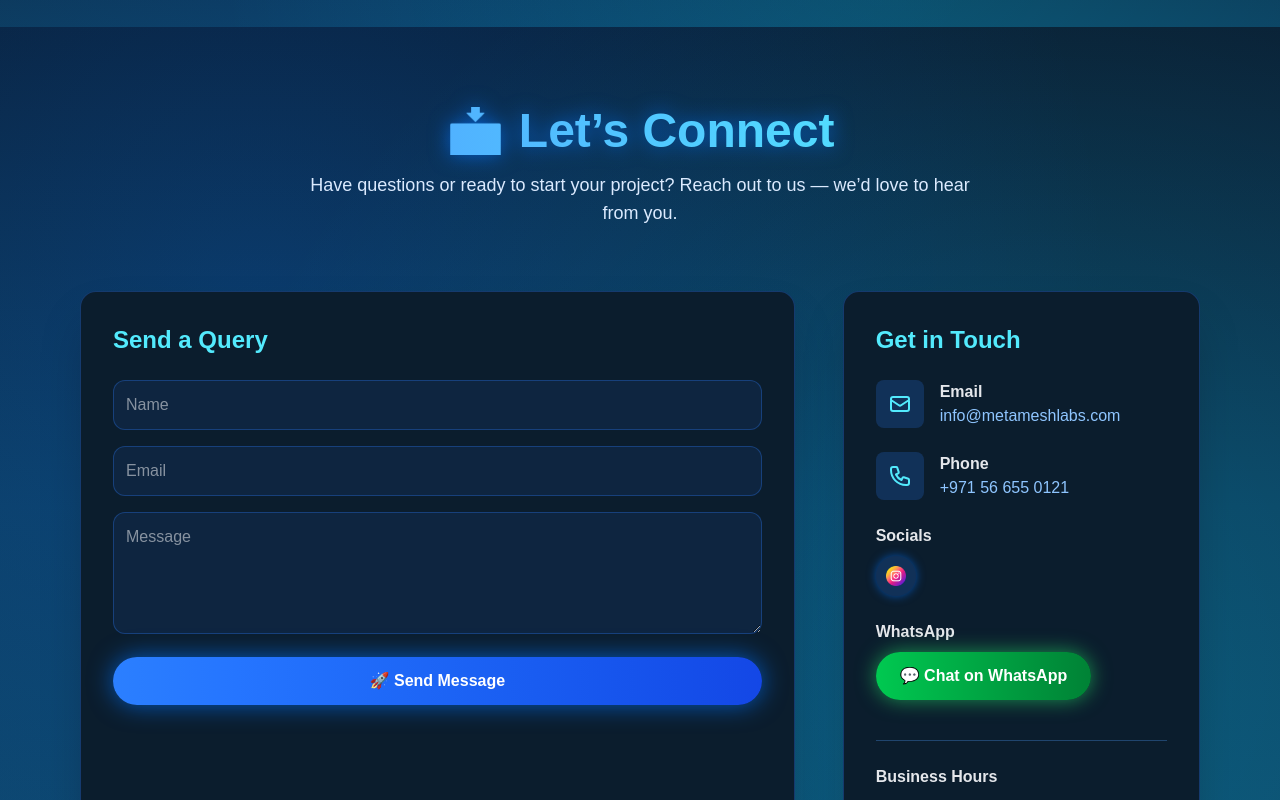
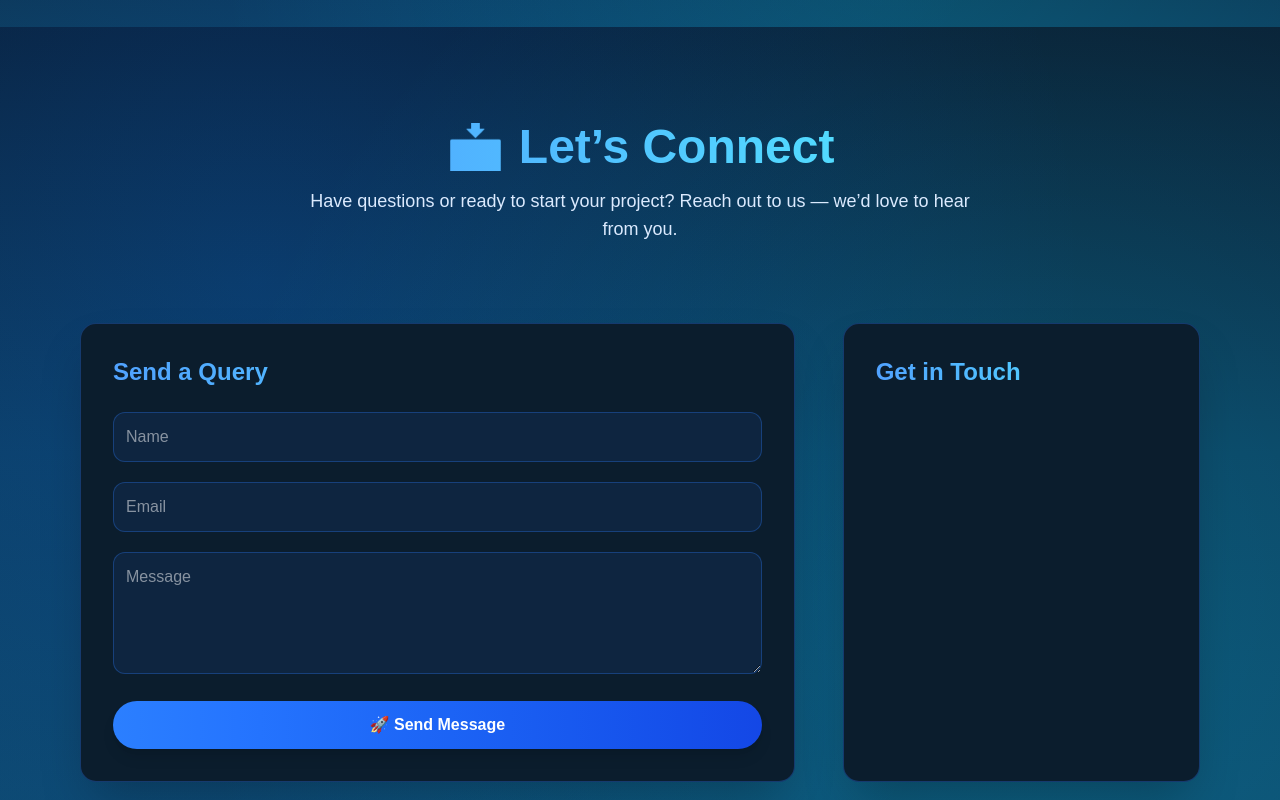
Before and after one commit to mahamnasimdurrani699/metameshlabs, a React (Vite) app in the folder frontend/: page / in a window 1280 px wide. Shown: the part 5240-6040 px from the top of the page. Built offline with nearby package versions, Linux system fonts and the light colour scheme.

Commit message:
update contact section code

```diff
--- a/frontend/src/components/ContactSection/ContactSection.jsx
+++ b/frontend/src/components/ContactSection/ContactSection.jsx
@@ -209,41 +209,13 @@ const ContactSection = () => {
     if (!message) newErrors.message = "⚠️ Please enter your message";
 
     setErrors(newErrors);
-
     if (Object.keys(newErrors).length > 0) return;
-
-    try {
-      const apiUrl = "/api/send-query";
-      const res = await fetch(apiUrl, {
-        method: "POST",
-        headers: { "Content-Type": "application/json" },
-        body: JSON.stringify({ name, email, message }),
-      });
-
-      if (!res.ok) {
-        const errorData = await res.json().catch(() => ({ error: `HTTP ${res.status}` }));
-        alert(`❌ Error: ${errorData.error}`);
-        return;
-      }
-
-      const data = await res.json();
-
-      if (data.success) {
-        alert("🎉 Your query sent successfully!");
-        e.target.reset();
-        setErrors({});
-      } else {
-        alert(`❌ Error: ${data.error}`);
-      }
-    } catch (error) {
-      alert(`⚠️ Error: ${error.message}`);
-    }
   };
 
   return (
     <section
       id="contact-section"
-      className="relative w-full py-20 px-6 md:px-20 text-white overflow-hidden"
+      className="relative w-full py-24 px-6 md:px-20 text-white overflow-hidden"
     >
       {/* Background layers */}
       <div className="absolute inset-0 bg-gradient-to-b from-[#0a1e33] via-[#0d3b5c] to-[#0e4a6f]" />
@@ -251,23 +223,32 @@ const ContactSection = () => {
       <div className="absolute inset-0 bg-[radial-gradient(circle_at_80%_70%,rgba(0,240,255,0.15),transparent_70%)]" />
 
       <div className="relative max-w-6xl mx-auto">
-        {/* Heading */}
-        <div className="text-center max-w-2xl mx-auto mb-16">
-          <h2 className="text-3xl md:text-5xl font-extrabold mb-4 text-transparent bg-clip-text bg-gradient-to-r from-blue-400 to-cyan-300 drop-shadow-[0_0_10px_rgba(3,114,250,0.7)]">
+
+        {/* HEADING — SAME COLOR AS "LET’S CONNECT" */}
+        <div className="text-center max-w-2xl mx-auto mb-20">
+          <h2 className="text-4xl md:text-5xl font-extrabold mb-4
+          text-transparent bg-clip-text bg-gradient-to-r from-blue-400 to-cyan-300">
             📩 Let’s Connect
           </h2>
+
           <p className="text-blue-100 text-lg">
             Have questions or ready to start your project? Reach out to us — we’d love to hear from you.
           </p>
         </div>
 
-        <div className="flex flex-col lg:flex-row gap-12">
-          {/* LEFT SIDE — SEND A QUERY FORM (Image Removed) */}
+        {/* FLEX FIXED HEIGHT */}
+        <div className="flex flex-col lg:flex-row gap-12 items-stretch">
+
+          {/* LEFT SIDE — QUERY FORM */}
           <div className="w-full lg:w-2/3">
-            <div className="bg-[#0b1d2d] backdrop-blur-xl border border-blue-500/30 rounded-2xl shadow-2xl p-8 h-full">
-              <h3 className="text-2xl font-bold mb-6 text-cyan-300">Send a Query</h3>
+            <div className="bg-[#0b1d2d] border border-blue-500/30 rounded-2xl shadow-2xl p-8 h-full">
 
-              <form onSubmit={handleSubmit} className="space-y-4">
+              <h3 className="text-2xl font-bold mb-6 text-transparent bg-clip-text
+              bg-gradient-to-r from-blue-400 to-cyan-300">
+                Send a Query
+              </h3>
+
+              <form onSubmit={handleSubmit} className="space-y-5">
 
                 {/* Name */}
                 <div>
@@ -275,11 +256,11 @@ const ContactSection = () => {
                     name="name"
                     type="text"
                     placeholder="Name"
-                    className="w-full p-3 rounded-xl bg-[#102a49]/70 text-white border border-blue-500/30
-                    focus:border-blue-400 focus:ring-2 focus:ring-blue-500/40 transition-all"
+                    className="w-full p-3 rounded-xl bg-[#102a49]/70 text-white
+                    border border-blue-500/30 focus:border-blue-400"
                   />
                   {errors.name && (
-                    <p className="text-red-400 text-sm mt-1">{errors.name}</p>
+                    <p className="text-white text-sm mt-1">{errors.name}</p>
                   )}
                 </div>
 
@@ -289,11 +270,11 @@ const ContactSection = () => {
                     name="email"
                     type="email"
                     placeholder="Email"
-                    className="w-full p-3 rounded-xl bg-[#102a49]/70 text-white border border-blue-500/30
-                    focus:border-blue-400 focus:ring-2 focus:ring-blue-500/40 transition-all"
+                    className="w-full p-3 rounded-xl bg-[#102a49]/70 text-white
+                    border border-blue-500/30 focus:border-blue-400"
                   />
                   {errors.email && (
-                    <p className="text-red-400 text-sm mt-1">{errors.email}</p>
+                    <p className="text-white text-sm mt-1">{errors.email}</p>
                   )}
                 </div>
 
@@ -303,21 +284,19 @@ const ContactSection = () => {
                     name="message"
                     rows="4"
                     placeholder="Message"
-                    className="w-full p-3 rounded-xl bg-[#102a49]/70 text-white border border-blue-500/30
-                    focus:border-blue-400 focus:ring-2 focus:ring-blue-500/40 transition-all"
+                    className="w-full p-3 rounded-xl bg-[#102a49]/70 text-white
+                    border border-blue-500/30 focus:border-blue-400"
                   />
                   {errors.message && (
-                    <p className="text-red-400 text-sm mt-1">{errors.message}</p>
+                    <p className="text-white text-sm mt-1">{errors.message}</p>
                   )}
                 </div>
 
                 <button
                   type="submit"
                   className="w-full py-3 rounded-full text-white font-semibold
-                  bg-gradient-to-r from-blue-500 to-blue-700
-                  shadow-[0_0_25px_rgba(3,114,250,0.7)]
-                  hover:shadow-[0_0_35px_rgba(3,114,250,1)]
-                  transition-all duration-300"
+                  bg-gradient-to-r from-blue-500 to-blue-700 shadow-lg
+                  hover:shadow-[0_0_40px_rgba(3,114,250,1)] transition-all duration-300"
                 >
                   🚀 Send Message
                 </button>
@@ -327,82 +306,18 @@ const ContactSection = () => {
 
           {/* RIGHT SIDE — CONTACT CARD */}
           <div className="w-full lg:w-1/3">
-            <div className="bg-[#0b1d2d] backdrop-blur-xl border border-blue-500/30 rounded-2xl shadow-2xl p-8 h-full">
-              <h3 className="text-2xl font-bold mb-6 text-cyan-300">Get in Touch</h3>
+            <div className="bg-[#0b1d2d] border border-blue-500/30 rounded-2xl shadow-2xl p-8 h-full">
 
-              <div className="space-y-6">
+              <h3 className="text-2xl font-bold mb-6 text-transparent bg-clip-text
+              bg-gradient-to-r from-blue-400 to-cyan-300">
+                Get in Touch
+              </h3>
 
-                {/* Email */}
-                <div className="flex items-start">
-                  <div className="bg-blue-500/20 p-3 rounded-lg mr-4">
-                    <svg className="w-6 h-6 text-cyan-300" fill="none" stroke="currentColor" viewBox="0 0 24 24">
-                      <path strokeLinecap="round" strokeLinejoin="round" strokeWidth="2" d="M3 8l7.89 5.26a2 2 0 002.22 0L21 8M5 19h14a2 2 0 002-2V7a2 2 0 00-2-2H5a2 2 0 00-2 2v10a2 2 0 002 2z" />
-                    </svg>
-                  </div>
-                  <div>
-                    <h4 className="font-semibold text-gray-200">Email</h4>
-                    <a href="mailto:info@metameshlabs.com" className="block text-blue-300 hover:text-cyan-200">
-                      info@metameshlabs.com
-                    </a>
-                  </div>
-                </div>
+              {/* Content same as before */}
 
-                {/* Phone */}
-                <div className="flex items-start">
-                  <div className="bg-blue-500/20 p-3 rounded-lg mr-4">
-                    <svg className="w-6 h-6 text-cyan-300" fill="none" stroke="currentColor" viewBox="0 0 24 24">
-                      <path strokeLinecap="round" strokeLinejoin="round" strokeWidth="2" d="M3 5a2 2 0 012-2h3.28a1 1 0 01.948.684l1.498 4.493a1 1 0 01-.502 1.21l-2.257 1.13a11.042 11.042 0 005.516 5.516l1.13-2.257a1 1 0 011.21-.502l4.493 1.498a1 1 0 01.684.949V19a2 2 0 01-2 2h-1C9.716 21 3 14.284 3 6V5z" />
-                    </svg>
-                  </div>
-                  <div>
-                    <h4 className="font-semibold text-gray-200">Phone</h4>
-                    <a href="tel:+971566550121" className="text-blue-300 hover:text-cyan-200">
-                      +971 56 655 0121
-                    </a>
-                  </div>
-                </div>
-
-                {/* Socials */}
-                <div>
-                  <h4 className="font-semibold text-gray-200 mb-2">Socials</h4>
-                  <div className="flex space-x-4">
-                    <a
-                      href="https://www.instagram.com/metameshlabs"
-                      target="_blank"
-                      className="w-10 h-10 flex items-center justify-center rounded-full
-                      bg-blue-500/20 hover:bg-blue-500/40 transition-all
-                      shadow-[0_0_10px_rgba(3,114,250,0.6)]"
-                    >
-                      <img src={instagram} className="h-5 w-5" />
-                    </a>
-                  </div>
-                </div>
-
-                {/* WhatsApp */}
-                <div>
-                  <h4 className="font-semibold text-gray-200 mb-2">WhatsApp</h4>
-                  <a
-                    href={whatsappUrl}
-                    target="_blank"
-                    className="inline-block bg-gradient-to-r from-green-500 to-green-700
-                    px-6 py-3 rounded-full text-white font-semibold
-                    shadow-[0_0_20px_rgba(34,197,94,0.7)]
-                    transition-transform"
-                  >
-                    💬 Chat on WhatsApp
-                  </a>
-                </div>
-              </div>
-
-              {/* Business Hours */}
-              <div className="mt-10 pt-6 border-t border-blue-400/30">
-                <h4 className="font-semibold text-gray-200 mb-3">Business Hours</h4>
-                <p className="text-blue-100">Mon - Fri: 9AM - 6PM</p>
-                <p className="text-blue-100">Saturday: 10AM - 4PM</p>
-                <p className="text-blue-100">Sunday: Closed</p>
-              </div>
             </div>
           </div>
+
         </div>
       </div>
     </section>
```
